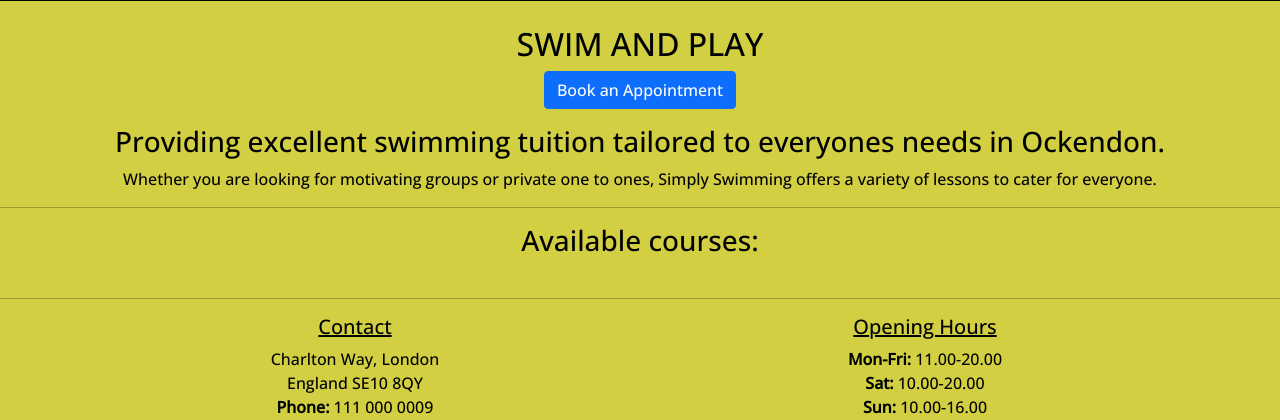
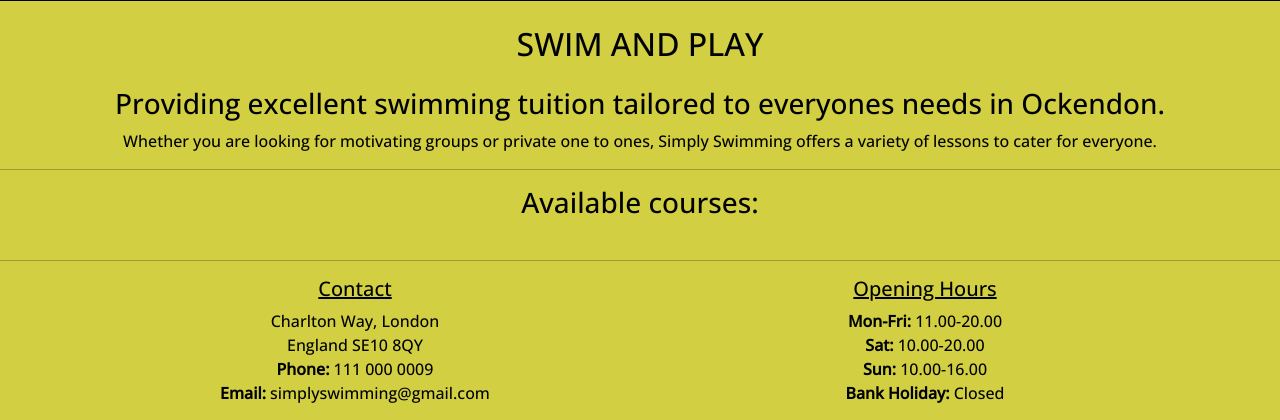
Before and after one commit to manasi1031/Simply-swimming, a Django app: page / in a window 1280 px wide. Shown: the part 1016-1436 px from the top of the page. Run offline with Django 3.2, Linux system fonts and the light colour scheme; data that the repository does not hold is empty.

Commit message:
Remove appointment button from index.html

```diff
--- a/templates/index.html
+++ b/templates/index.html
@@ -11,7 +11,6 @@
 <div class="text-center">
     <br>
     <h2>SWIM AND PLAY</h2>
-    <a href="#" class="btn btn-primary">Book an Appointment</a>
 </div>
 
 <!--Main page about information-->
```
